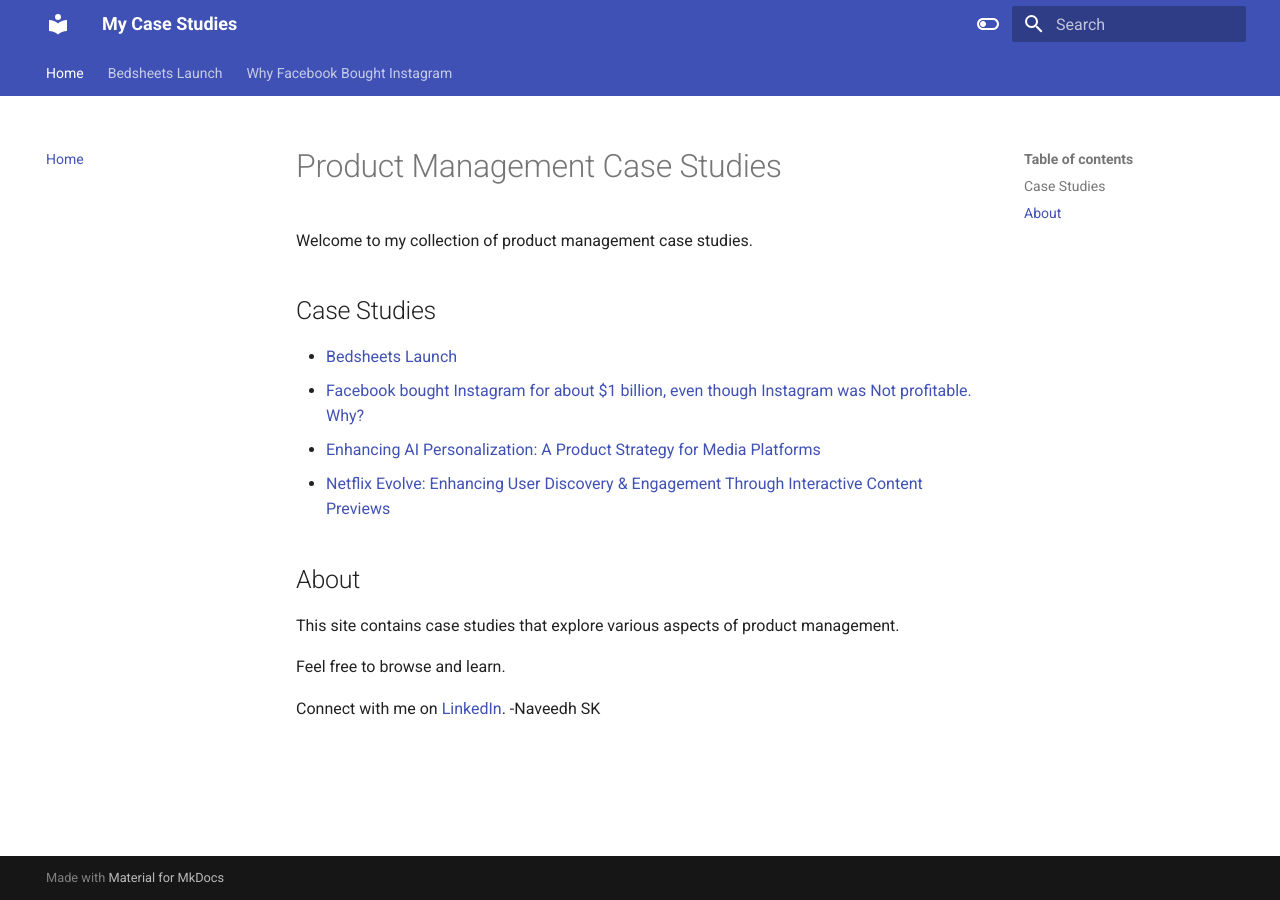
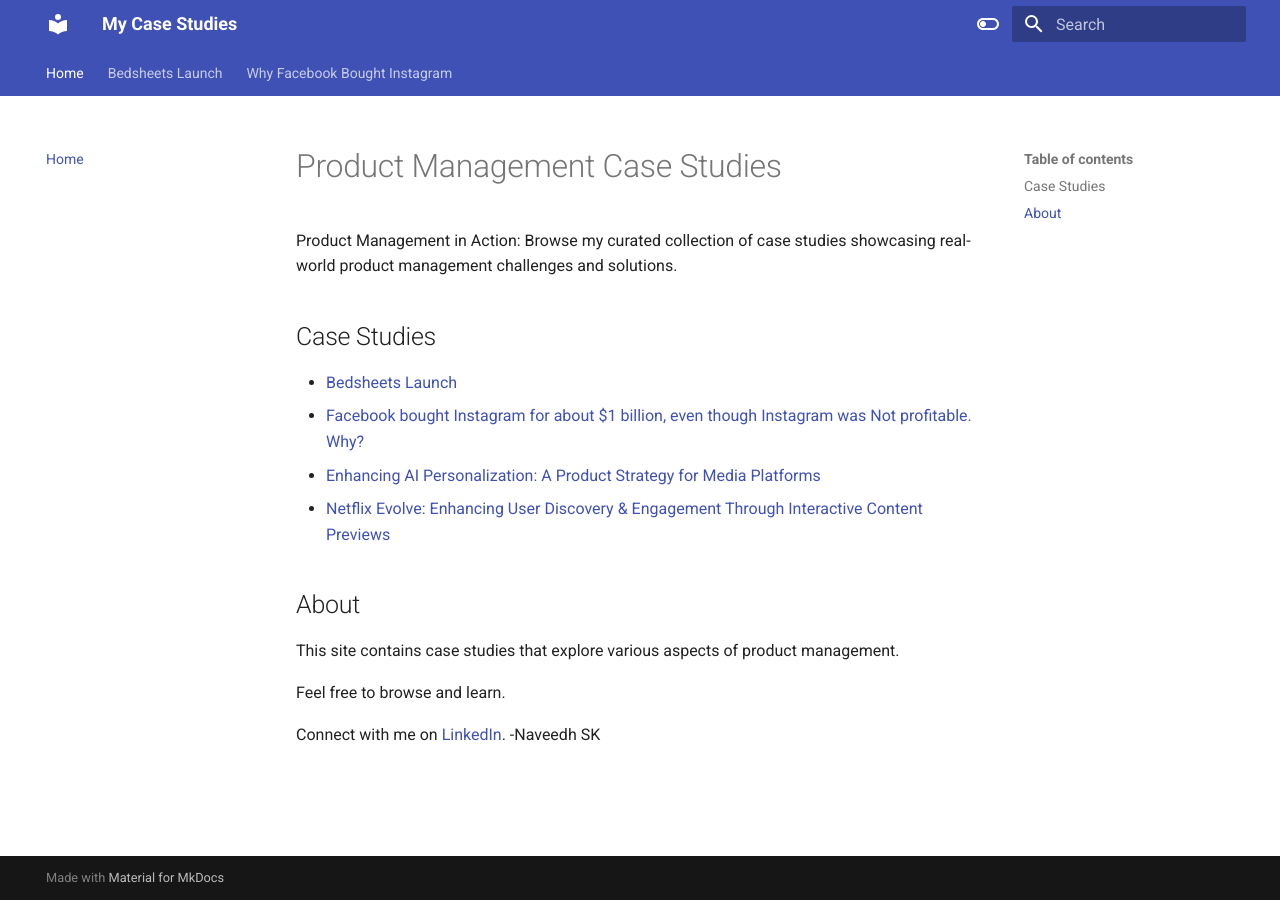
Before and after one commit to naveedhsk/ai-reliability-rag, an MkDocs documentation site: the page built from docs/index.md, in a window 1280 px wide. Built offline with MkDocs 1.6.1 and Material for MkDocs 9.7.7, drawn with Linux system fonts in a browser that asks for light colours.

Commit message:
Update index.md

```diff
--- a/docs/index.md
+++ b/docs/index.md
@@ -1,6 +1,6 @@
 # Product Management Case Studies
 
-Welcome to my collection of product management case studies.
+Product Management in Action: Browse my curated collection of case studies showcasing real-world product management challenges and solutions.
 
 ## Case Studies
 
```
